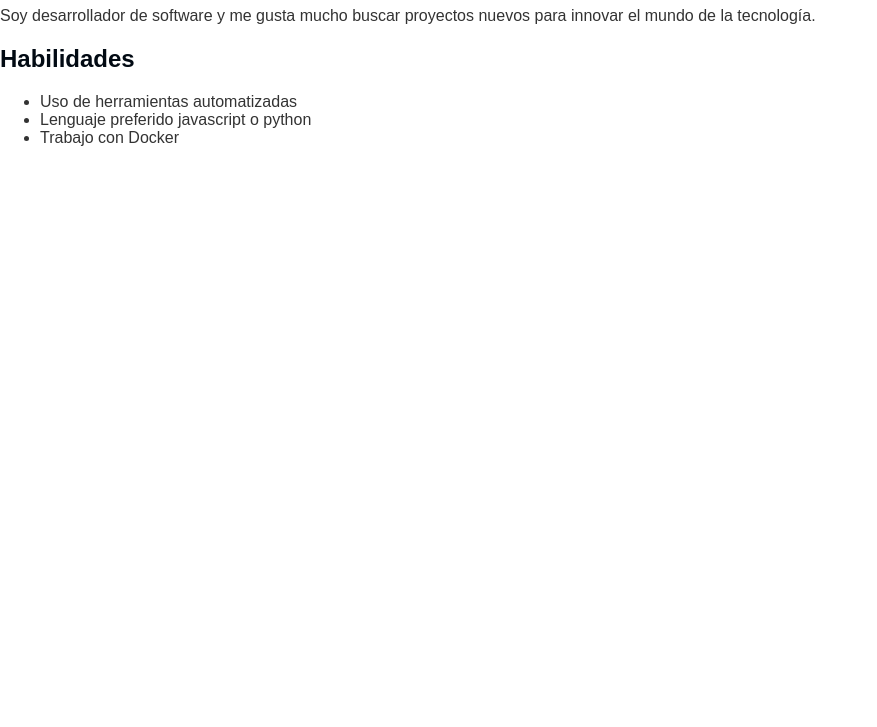
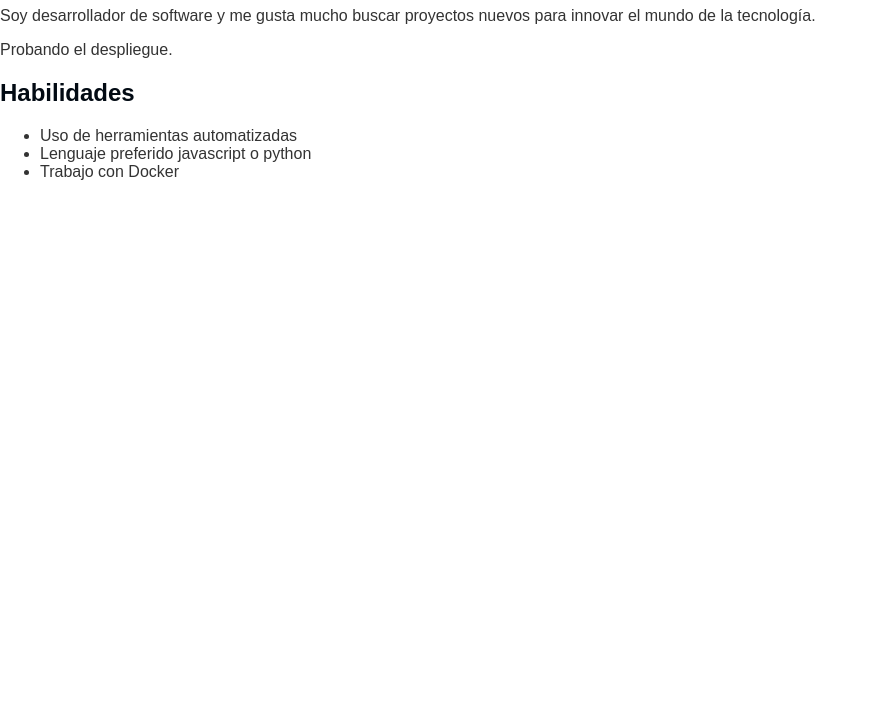
Before and after one commit to AdriRogl/Proyecto, a plain HTML site: page index.html in a window 1280 px wide. Shown: the part 73-800 px from the top of the page, without its empty margins (0-877 px from the left). Drawn offline with Linux system fonts and the light colour scheme.

Commit message:
Proueba 1 del despliegue

```diff
--- a/index.html
+++ b/index.html
@@ -10,6 +10,7 @@
 <body>
     <h1>Bienvenido a mi Página!</h1>
     <p>Soy desarrollador de software y me gusta mucho buscar proyectos nuevos para innovar el mundo de la tecnología.</p>
+<p>Probando el despliegue.</p>
 <h2>Habilidades</h2>
 <ul>
             <li>Uso de herramientas automatizadas</li>
```
